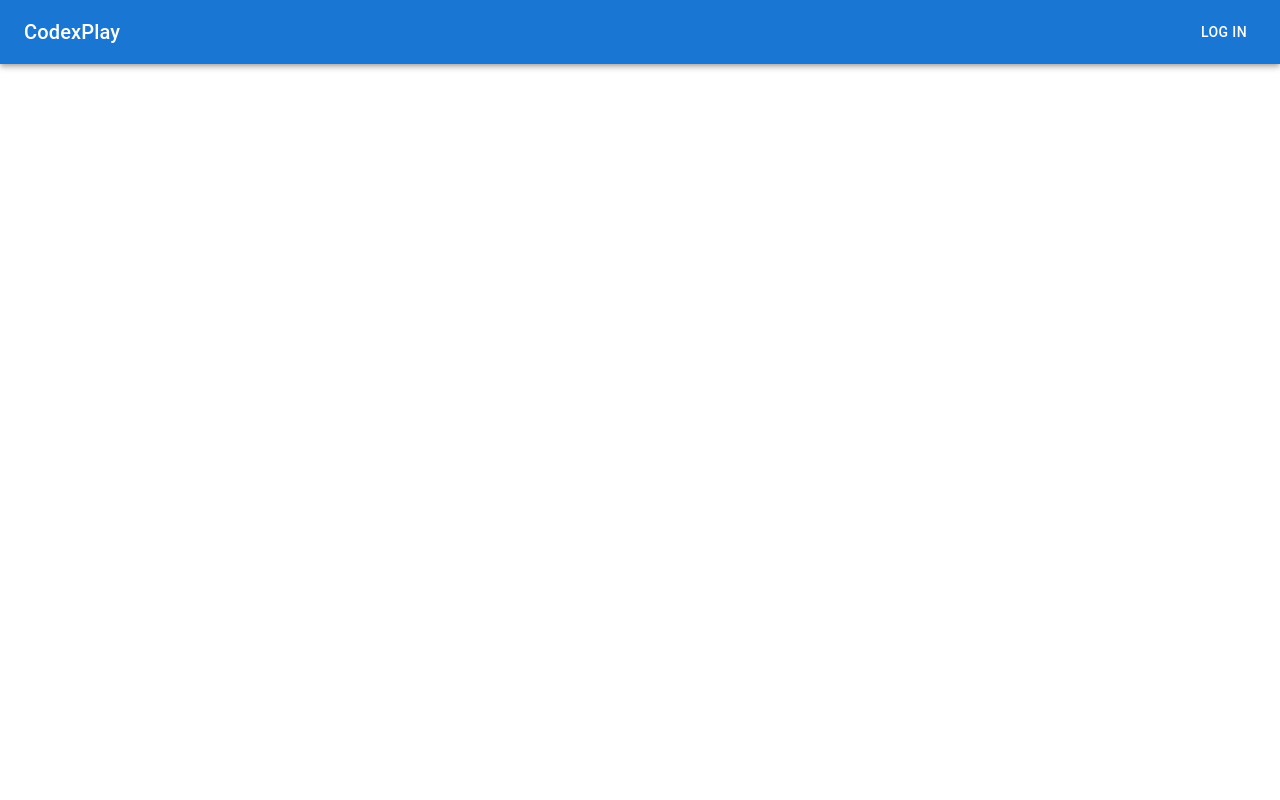
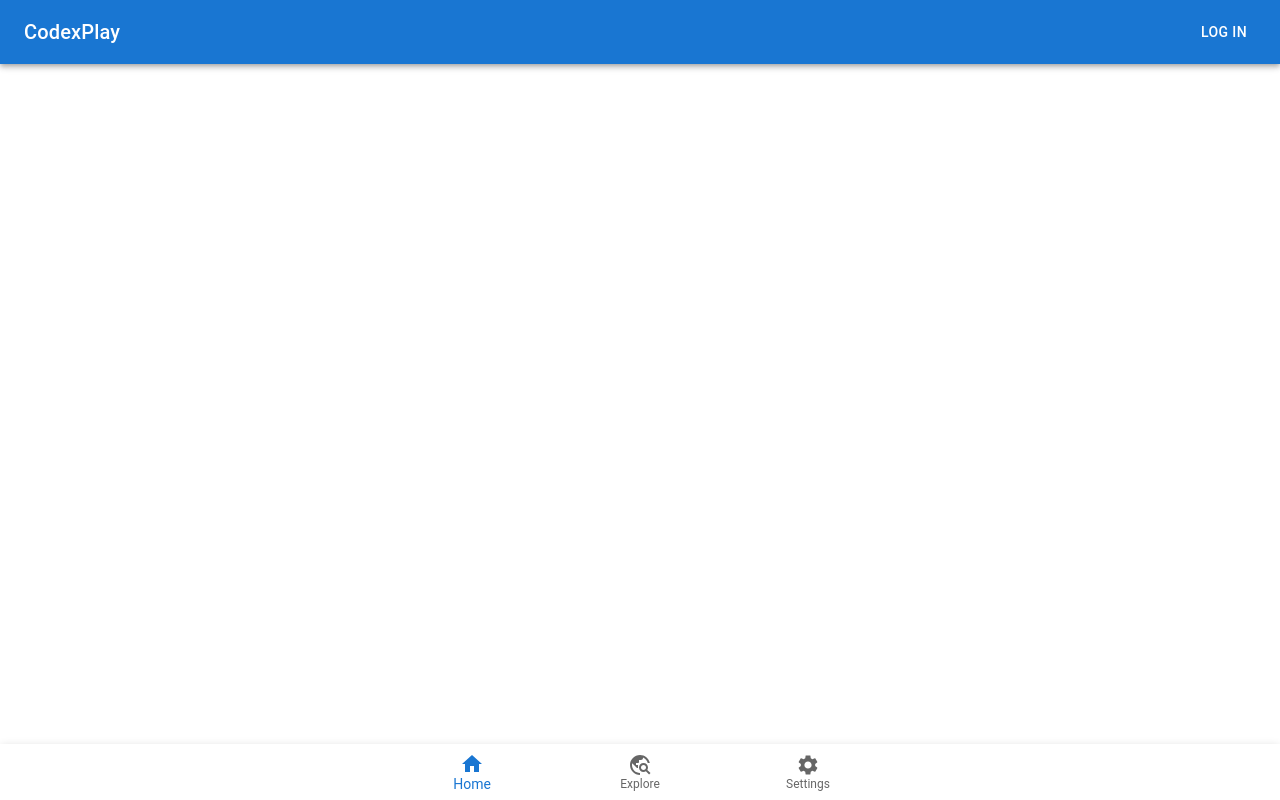
Before and after one commit to marekkotowski87/codexPlay, a React (Vite) app: page / in a window 1280 px wide. Built offline with nearby package versions, Linux system fonts and the light colour scheme.

Commit message:
Add bottom navigation

```diff
--- a/src/App.tsx
+++ b/src/App.tsx
@@ -1,6 +1,21 @@
-import { AppBar, Toolbar, Typography, Button, CssBaseline } from '@mui/material'
+import { useState } from 'react'
+import {
+  AppBar,
+  Toolbar,
+  Typography,
+  Button,
+  CssBaseline,
+  BottomNavigation,
+  BottomNavigationAction,
+  Paper,
+} from '@mui/material'
+import HomeIcon from '@mui/icons-material/Home'
+import ExploreIcon from '@mui/icons-material/TravelExplore'
+import SettingsIcon from '@mui/icons-material/Settings'
 
 function App() {
+  const [value, setValue] = useState(0)
+
   return (
     <>
       <CssBaseline />
@@ -12,6 +27,17 @@ function App() {
           <Button color="inherit">Log in</Button>
         </Toolbar>
       </AppBar>
+      <Paper sx={{ position: 'fixed', bottom: 0, left: 0, right: 0 }} elevation={3}>
+        <BottomNavigation
+          showLabels
+          value={value}
+          onChange={(event, newValue) => setValue(newValue)}
+        >
+          <BottomNavigationAction label="Home" icon={<HomeIcon />} />
+          <BottomNavigationAction label="Explore" icon={<ExploreIcon />} />
+          <BottomNavigationAction label="Settings" icon={<SettingsIcon />} />
+        </BottomNavigation>
+      </Paper>
     </>
   )
 }
```
